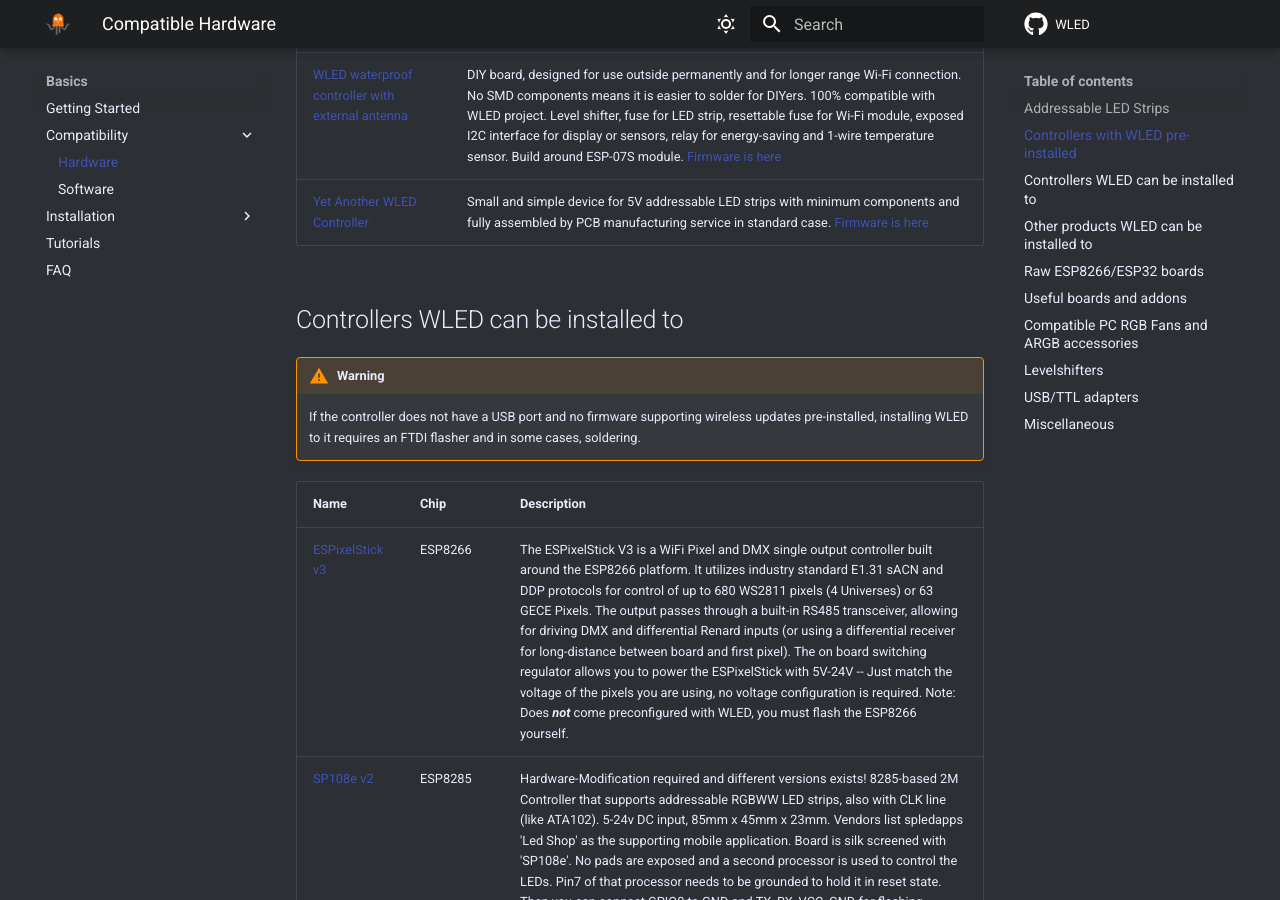
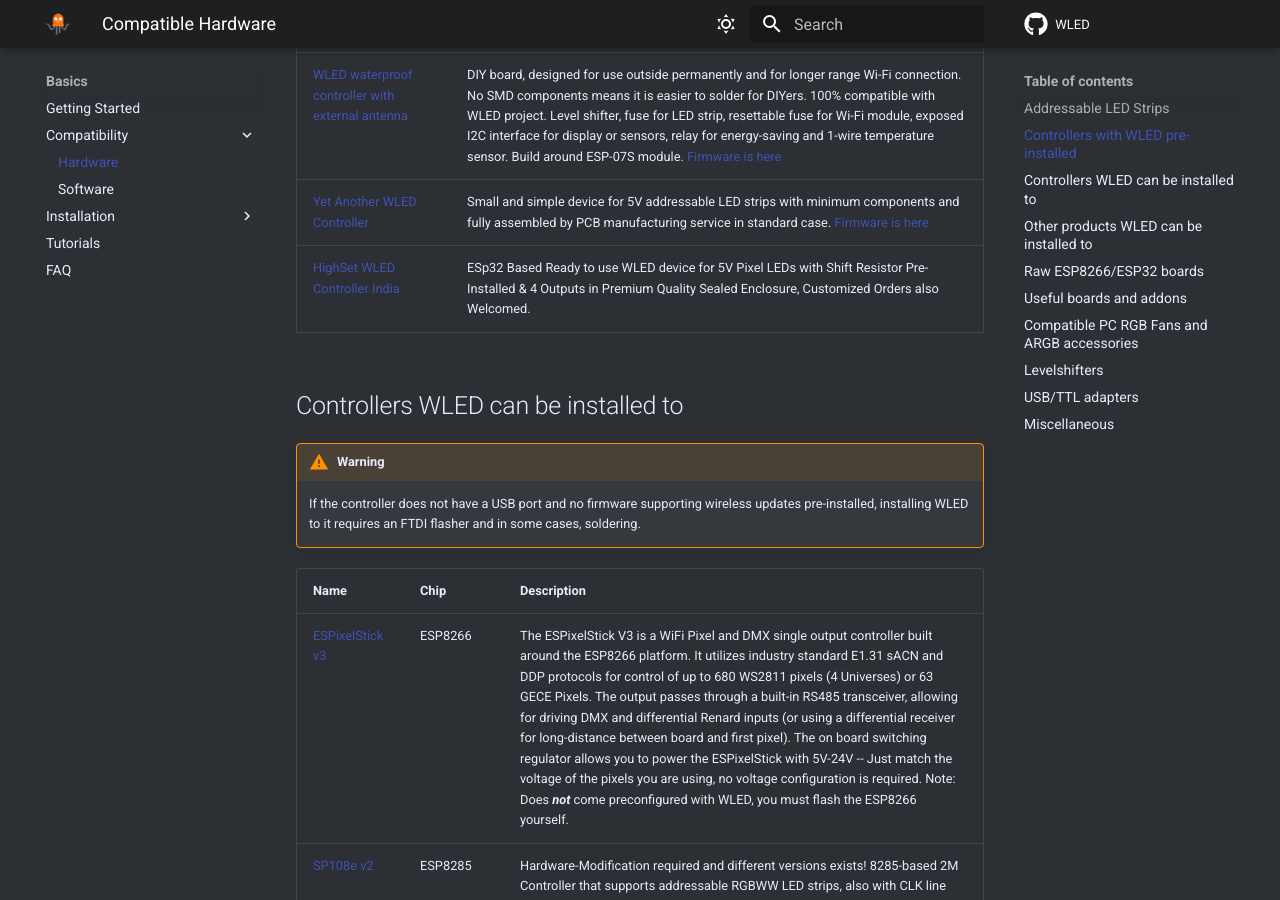
Before and after one commit to Aircoookie/WLED-Docs, an MkDocs documentation site: the page built from docs/basics/compatible-hardware.md, in a window 1280 px wide and 900 px high, scrolled down 4246 px. Built offline with MkDocs 1.6.1 and Material for MkDocs 9.7.7, drawn with Linux system fonts in a browser that asks for light colours; comment, search, counter and statistics services are not loaded.

Commit message:
Updated WLED Device availability in India
Added available product details and link at Number 78.
Thanks

```diff
--- a/docs/basics/compatible-hardware.md
+++ b/docs/basics/compatible-hardware.md
@@ -75,7 +75,7 @@
 [WLED Wemos shield](https://github.com/srg74/WLED-wemos-shield) | shield board, ready to buy on [Tindie](https://www.tindie.com/products/22307/) also [Tindie EU](https://www.tindie.com/products/28787/) or DIY 100% compatible with WLED project and WLED [sound reactive fork](https://github.com/atuline/WLED). Integrated level shifter, 4 outputs for LEDs strips, 1 fused out for LED strip, resettable fuse for the development board, exposed I2C interface for display or sensors, relay for energy-saving and 1-wire temperature sensor. Exposed pins for Analog and Digital microphones. Works with Wemos D1 mini and D1-style ESP32 boards. [Firmware is here](https://github.com/srg74/WLED-wemos-shield/tree/master/resources/Firmware/WLED_wemos_shield).
 [WLED waterproof controller with external antenna](https://github.com/srg74/Controller-for-WLED-firmware) | DIY board, designed for use outside permanently and for longer range Wi-Fi connection. No SMD components means it is easier to solder for DIYers. 100% compatible with WLED project. Level shifter, fuse for LED strip, resettable fuse for Wi-Fi module, exposed I2C interface for display or sensors, relay for energy-saving and 1-wire temperature sensor. Build around ESP-07S module. [Firmware is here](https://github.com/srg74/WLED-wemos-shield/tree/master/resources/Firmware/WLED_wemos_shield)
 [Yet Another WLED Controller](https://github.com/lizardsystems/yawl-controller) | Small and simple device for 5V addressable LED strips with minimum components and fully assembled by PCB manufacturing service in standard case. [Firmware is here](https://github.com/lizardsystems/yawl-controller/tree/main/firmware/WLED)
-
+[HighSet WLED Controller India](https://highset.in/eshop/WLED-India/wled-controller-India) | ESp32 Based Ready to use WLED device for 5V Pixel LEDs with Shift Resistor Pre-Installed & 4 Outputs in Premium Quality Sealed Enclosure, Customized Orders also Welcomed.
 
 ## Controllers WLED can be installed to
 
```
